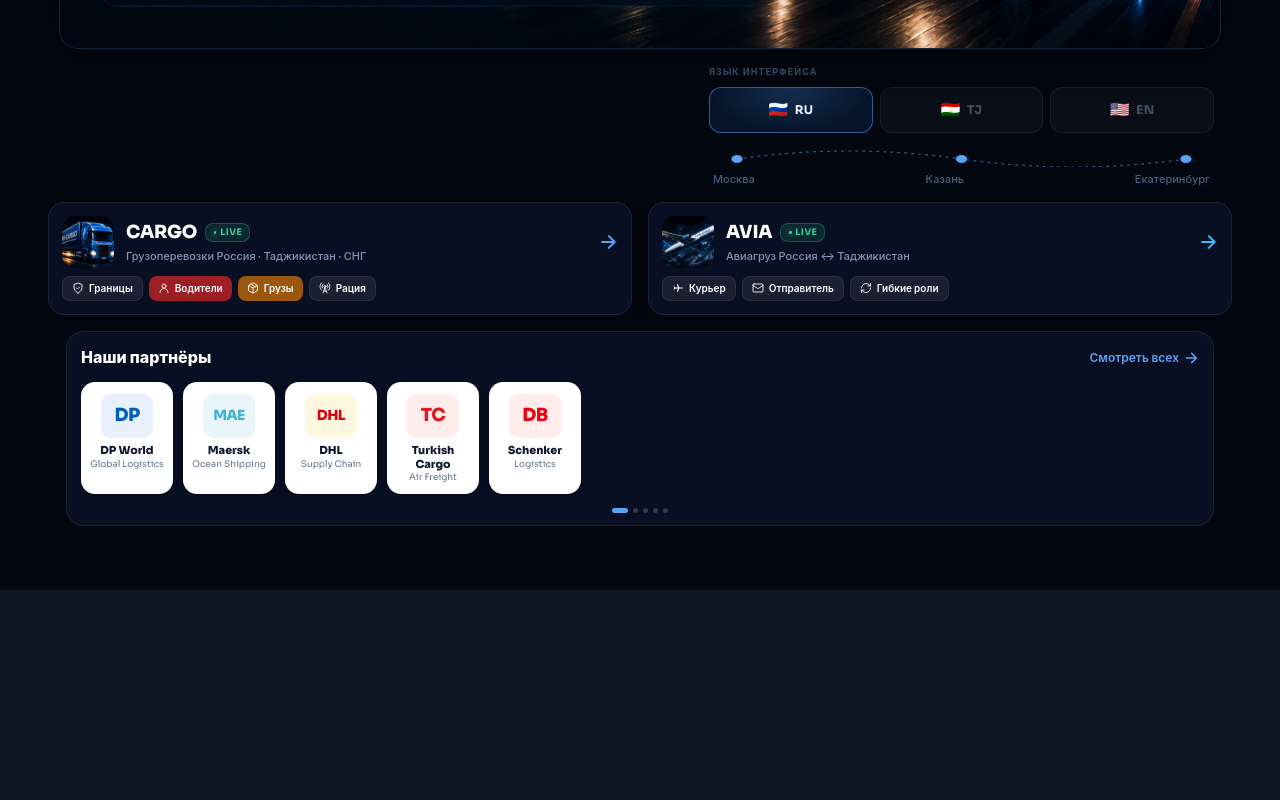
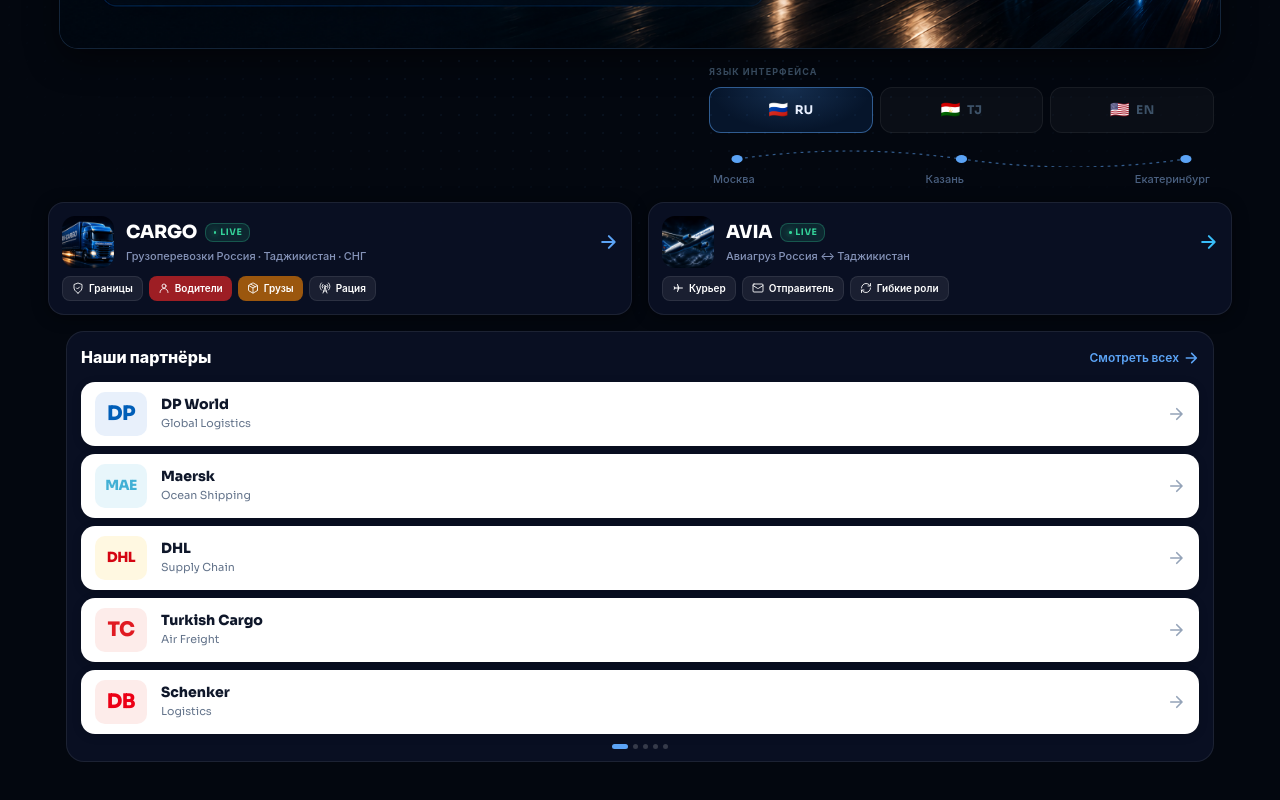
Before and after one commit to magamed99/Ovoracargomobiledevelopment, a React (Vite) app: page / in a window 1280 px wide. Shown: the part 650-1450 px from the top of the page. Before the commit the page ends 1240 px from the top, so only its background shows below. Built offline with nearby package versions, Linux system fonts and the light colour scheme; no server answers.

Commit message:
Partners: full-width cards matching CARGO card size
https://claude.ai/code/session_01Y9LSX4gH5FHqphVoFnXEY8

```diff
--- a/src/app/components/Welcome.tsx
+++ b/src/app/components/Welcome.tsx
@@ -396,26 +396,27 @@ export function Welcome() {
                 <svg width="16" height="16" viewBox="0 0 24 24" fill="none" stroke={C.blueLight} strokeWidth="2.4" strokeLinecap="round" strokeLinejoin="round"><path d="M5 12h14M13 5l7 7-7 7" /></svg>
               </div>
             </div>
-            <div style={{ display: 'flex', gap: 10, overflowX: 'auto', paddingBottom: 4 }}>
+            <div style={{ display: 'flex', flexDirection: 'column', gap: 8 }}>
               {PARTNERS.map((p, i) => (
                 <div key={i} style={{
-                  width: 92, flexShrink: 0,
+                  width: '100%',
                   background: '#fff', borderRadius: 14,
-                  boxShadow: '0 2px 10px rgba(0,0,0,0.18)',
-                  display: 'flex', flexDirection: 'column', alignItems: 'center',
-                  padding: '12px 8px 10px', gap: 6,
+                  boxShadow: '0 2px 10px rgba(0,0,0,0.15)',
+                  display: 'flex', alignItems: 'center',
+                  padding: '10px 14px', gap: 14,
                 }}>
                   <div style={{
-                    width: 52, height: 44, borderRadius: 10,
+                    width: 52, height: 44, borderRadius: 10, flexShrink: 0,
                     background: p.bg,
                     display: 'flex', alignItems: 'center', justifyContent: 'center',
                   }}>
-                    <span style={{ fontSize: p.mark.length > 2 ? 14 : 18, fontWeight: 900, color: p.textColor ?? p.color, letterSpacing: -0.5 }}>{p.mark}</span>
+                    <span style={{ fontSize: p.mark.length > 2 ? 14 : 20, fontWeight: 900, color: p.textColor ?? p.color, letterSpacing: -0.5 }}>{p.mark}</span>
                   </div>
-                  <div style={{ textAlign: 'center', lineHeight: 1.25 }}>
-                    <div style={{ fontSize: 11, fontWeight: 800, color: '#0f172a' }}>{p.name}</div>
-                    <div style={{ fontSize: 9, color: '#64748b', marginTop: 1 }}>{p.sub}</div>
+                  <div style={{ flex: 1, minWidth: 0 }}>
+                    <div style={{ fontSize: 14, fontWeight: 800, color: '#0f172a', lineHeight: 1.2 }}>{p.name}</div>
+                    <div style={{ fontSize: 11, color: '#64748b', marginTop: 2 }}>{p.sub}</div>
                   </div>
+                  <svg width="18" height="18" viewBox="0 0 24 24" fill="none" stroke="#94a3b8" strokeWidth="2.2" strokeLinecap="round" strokeLinejoin="round"><path d="M5 12h14M13 5l7 7-7 7"/></svg>
                 </div>
               ))}
             </div>
```
